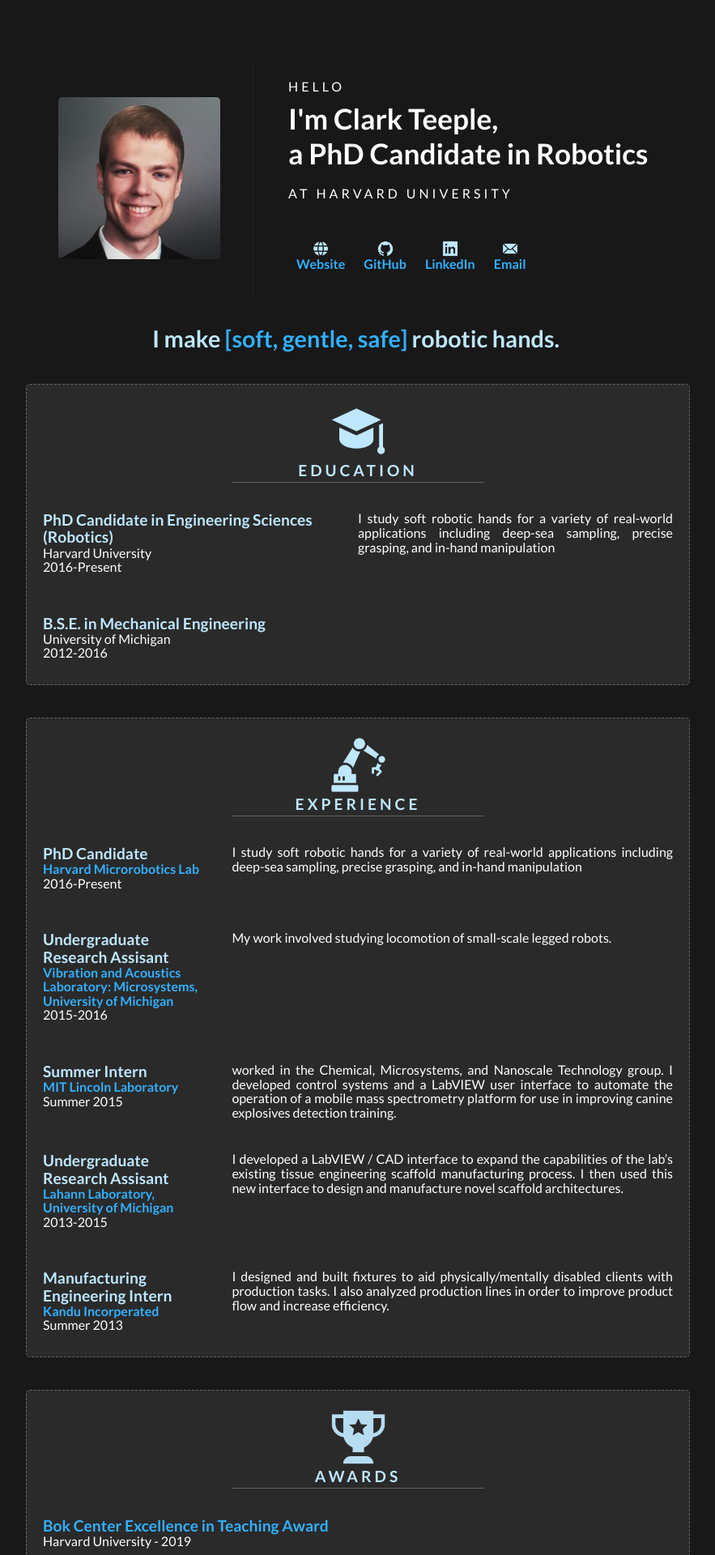
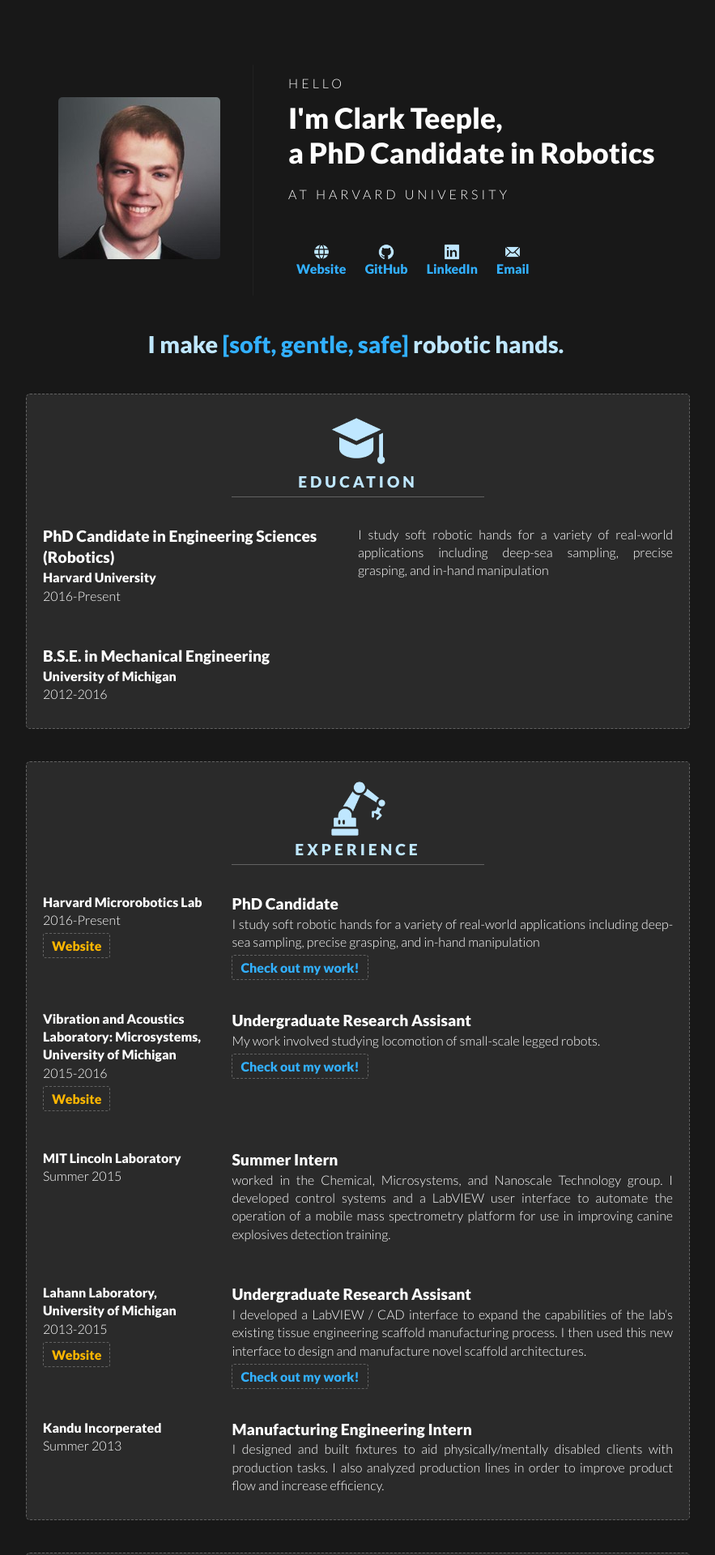
Before and after one commit to cbteeple/cbteeple.github.io, a Jekyll site: the page built from index.html, in a window 1280 px wide. Shown: the top 1920 px of the page at 81% size, without its empty margins (198-1081 px from the left). Built offline with Jekyll 4.4.1, drawn with Linux system fonts in a browser that asks for light colours; some of the changed text lies outside the part shown.

Commit message:
added spiffy buttons!

```diff
--- a/_data/jobs.yml
+++ b/_data/jobs.yml
@@ -3,12 +3,14 @@
     company_site: micro.seas.harvard.edu
     description: I study soft robotic hands for a variety of real-world applications including deep-sea sampling, precise grasping, and in-hand manipulation
     period: 2016-Present
+    link: https://clarkteeple.weebly.com/research.html
 
 -   title: 'Undergraduate Research Assisant'
     company: 'Vibration and Acoustics Laboratory: Microsystems, University of Michigan'
     company_site: https://microsystems.engin.umich.edu/
     description: My work involved studying locomotion of small-scale legged robots.
     period: 2015-2016
+    link: https://clarkteeple.weebly.com/research.html
 
 -   title: 'Summer Intern'
     company: 'MIT Lincoln Laboratory'
@@ -20,6 +22,7 @@
     company_site: http://lahann.engin.umich.edu/
     description: I developed a LabVIEW / CAD interface to expand the capabilities of the lab’s existing tissue engineering scaffold manufacturing process. I then used this new interface to design and manufacture novel scaffold architectures.
     period: '2013-2015'
+    link: https://clarkteeple.weebly.com/older-work.html
 
 -   title: 'Manufacturing Engineering Intern'
     company: 'Kandu Incorperated'
--- a/_data/teaching.yml
+++ b/_data/teaching.yml
@@ -3,3 +3,4 @@
     school: Harvard University
     description: An undergraduate-level class exploring the basics of mechanical engineering. In teams, students design, build, and test remote-controlled robots! I was in charge of two lab sections, held office hours, and graded asignments.
     period: Fall 2018
+    link: https://www.seas.harvard.edu/audiences/current-students/how-to-build-robot
--- a/_includes/resume.html
+++ b/_includes/resume.html
@@ -34,12 +34,35 @@
         {% for job in site.data.jobs %}
             <div class="resume_container">
                 <dt>
-                    <p class="title">{{ job.title }}</p>
-                    <p class="company"> <a target="_blank" href="{{ job.company_site }}">{{ job.company }}</a></p>
-                    <p class="period">{{ job.period }}</p>
+                    <div class="cv_desktop_left">
+                        <p class="company"> {{ job.company }}</p>
+                        <p class="period">{{ job.period }}</p>
+
+                        {% if job.company_site %}
+                        <div class="links">
+                            <a class="links_bib" target="_blank" href="{{job.company_site}}">Website</a>
+                        </div>
+                        {% endif %}
+                    </div>
                 </dt><!--
                 --><dd>
+                    <p class="title">{{ job.title }}</p>
+                    <div class="cv_mobile_left">
+                        <p class="company">{{ job.company }}</p>
+                        <p class="period">{{ job.period }}</p>
+                    </div>
                     <p>{{ job.description }}</p>
+
+                    <div class="links">
+                        <div class="cv_mobile_left">
+                        {% if job.company_site %}
+                                <a class="links_bib" target="_blank" href="{{job.company_site}}">Website</a>
+                        {% endif %}
+                        </div>
+                        {% if job.link %}
+                            <a target="_blank" href="{{job.link}}">Check out my work!</a>
+                        {% endif %}
+                    </div>
                 </dd>
             </div>
         {% endfor %}
@@ -51,12 +74,20 @@
 <div class="little-box">
 <img class="section-icon" src="img/icons/awards.png">
 <h3 class="section-title">Awards</h3>
-<dl class="education">
+<dl class="awards">
     {% for award in site.data.awards %}
         <div class="resume_container">
+            <dt>
+                <p class="title">{{ award.name }}</p>
+                <p class = "company">{{ award.location }} - {{award.year}}</p>
+            </dt>
             <dd>
-                <p class="title"><a target="_blank" href="{{award.link}}">{{ award.name }}</a></p>
-                <p class = "company">{{ award.location }} - {{award.year}}</p>
+                <p></p>
+                {% if award.link %}
+                    <div class="links">
+                        <a target="_blank" href="{{award.link}}">Check it out!</a>
+                    </div>
+                {% endif %}
             </dd>
         </div>
     {% endfor %}
@@ -78,6 +109,11 @@
             </dt><!--
             --><dd>
                 <p>{{ teach.description }}</p>
+                {% if teach.link %}
+                    <div class="links">
+                        <a target="_blank" href="{{teach.link}}">Check it out!</a>
+                    </div>
+                {% endif %}
             </dd>
         </div>
     {% endfor %}
@@ -93,9 +129,19 @@
     {% for pub in site.data.publications %}
         <div class="resume_container">
             <dd>
-                <p class="title"><a target="_blank" href="{{pub.link}}">{{ pub.title }}</a></p>
-                <p class="company">{{ pub.names }}</p>
-                <p class="company">{{ pub.journal }} - {{pub.year}}</p>
+                <div class="company">{{ pub.names }},</div>
+                <div class="company"><a target="_blank" href="{{pub.link}}">"{{ pub.title }},"</a></div>
+                <div class="journal">{{ pub.journal }}</div>, <div class="time_period">{{pub.year}}</div>
+                {% if pub.link or pub.pdf_link or pub.bib_link  %}
+                    <div class="links">
+                        {% if pub.link %}<a target="_blank" href="{{pub.link}}">link</a>
+                        {% endif %}
+                        {% if pub.pdf_link %}<a class ="links_pdf" target="_blank" href="{{pub.pdf_link}}">pdf</a>
+                        {% endif %}
+                        {% if pub.bib_link %}<a class="links_bib"  target="_blank" href="{{pub.bib_link}}">bib</a>
+                        {% endif %}
+                        </div>
+                {% endif %}
             </dd>
         </div>
     {% endfor %}
--- a/_sass/_resume.scss
+++ b/_sass/_resume.scss
@@ -38,7 +38,7 @@ dd {
 
 
 .publications{
-   color:  $bright-blue;
+   //color:  $bright-blue;
 }
 
 .publications b{
@@ -62,7 +62,80 @@ dd {
 }
 
 
+//Overall formatting
+.title {
+    margin: 0;
+    font-weight: bold;
+    font-size: 1.2em;
+    color: $title-color;
+}
 
+.cv_desktop_left{
+    display: none;
+}
+
+.cv_mobile_left{
+    display: inline;
+}
+
+
+
+//Publication formatting
+.journal{
+    display: inline;
+    font-style: italic;
+}
+
+.time_period{
+    display: inline;
+    font-weight: bold;
+}
+
+.company{
+    display: inline;
+    font-weight: bold;
+}
+
+.links{
+    display: block;
+    //margin-left: $spacer;
+    margin-top: 10px;
+
+    a{
+        background: $box-bg ;
+        border-radius: 3px;
+        border-width: 1px;
+        border-style: dashed;
+        border-color: $box-border;
+        padding: 5px;
+        padding-left: 10px;
+        padding-right: 10px;
+
+    }
+    a:hover{
+        background: $box-bg-light ;
+    }
+}
+
+.links_pdf{
+   color: #ff0000;
+
+   &:hover{
+    color: #ff0000;
+   };
+}
+
+.links_bib{
+   color: #ffb600;
+
+   &:hover{
+    color: #ffb600;
+   };
+}
+
+
+
+//Media works backward - THESE SETTINGS ARE for DESKTOP VIEWING
 @media(min-width: 640px) {
 
     .resume_container{
@@ -83,6 +156,19 @@ dd {
     dt:last-child, dd:last-child  {
         margin-bottom: 0px !important;
     }
+
+
+
+    .cv_desktop_left{
+        display: inline;
+    }
+
+    .cv_mobile_left{
+        display: none;
+    }
+
+
+
 
     .mission {
         font-size: 1.8em;
@@ -117,6 +203,17 @@ dd {
         }
     }
 
+    .awards {
+        dt {
+            padding-right: $spacer;
+            width: 70%;
+        }
+        dd {
+            width: 29%;
+        }
+    }
+
+
     .publications {
         dt {
             width: 100%;
@@ -126,10 +223,3 @@ dd {
          }
     }
 }
-
-.title {
-    margin: 0;
-    font-weight: bold;
-    font-size: 1.2em;
-    color: $title-color;
-}
--- a/_sass/_typography.scss
+++ b/_sass/_typography.scss
@@ -1,7 +1,7 @@
 // @name Typography
 // @description All typography settings and styles
 
-@import url(https://fonts.googleapis.com/css?family=Lato:400,700);
+@import url(https://fonts.googleapis.com/css?family=Lato:300,900);
 
 // Our variables
 $base-font-family: "Lato", Helvetica, Arial, sans-serif;
@@ -14,16 +14,17 @@ $link-hover: #32B0FF;
 $bright-blue: #bfe7ff;
 $white-color: #ffffff;
 $box-bg: #2a2a2a;
+$box-bg-light: #4a4a4a;
 $box-border: #626262;
 
 $base-font-color: $white-color;
-$title-color: $bright-blue;
+$title-color:  $white-color;
 
 body {
     font-family: $base-font-family, serif;
     font-size: $mobile-font-size;
     color: $base-font-color;
-    line-height: 1.1;
+    line-height: 1.4;
     background: #181818;
 }
 
```
Also changed, not shown: _data/publications.yml (+21 -6 lines).
